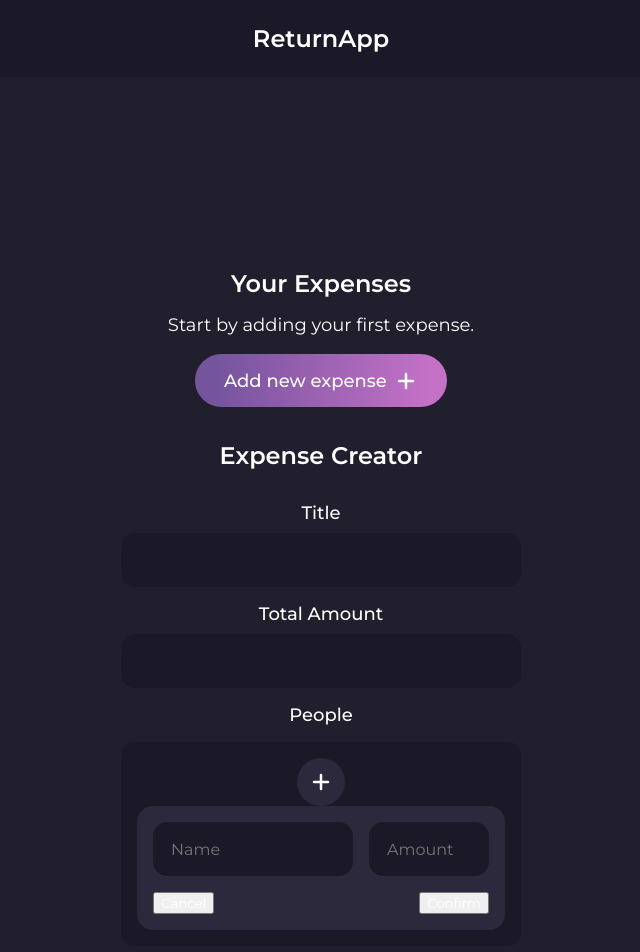
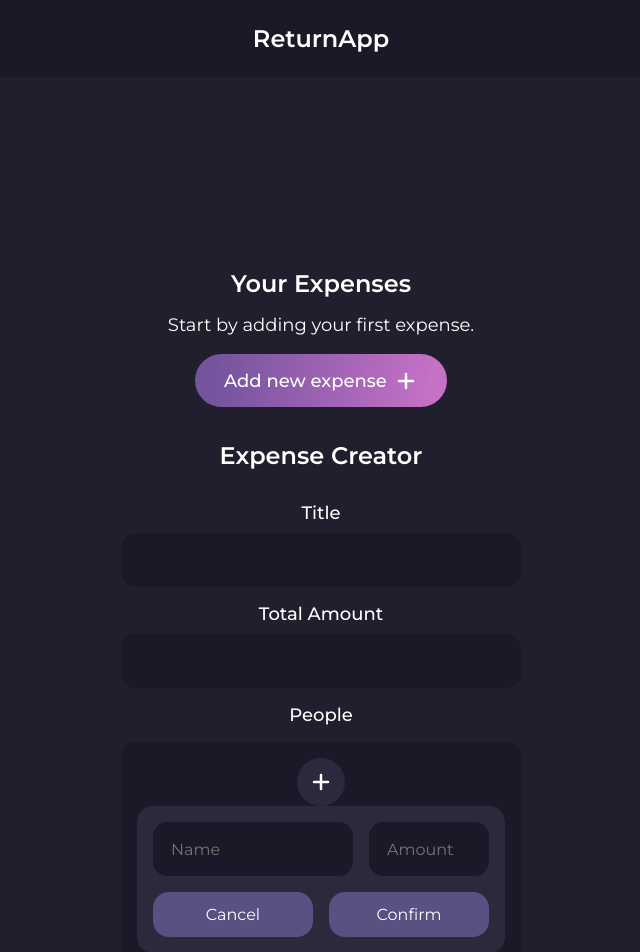
Before and after one commit to chmery/returnapp, a React (Create React App) app: page / in a window 1280 px wide. Shown: the top 952 px of the page, without its empty margins (319-959 px from the left). Built offline with nearby package versions, Linux system fonts and the light colour scheme.

Commit message:
Create secondary button component

```diff
--- a/src/components/Expenses/ExpenseCreator/AddPeople.js
+++ b/src/components/Expenses/ExpenseCreator/AddPeople.js
@@ -1,5 +1,6 @@
 import classes from "./AddPeople.module.css";
 import Input from "../../UI/Input";
+import ButtonSecondary from "../../UI/ButtonSecondary";
 
 const AddPeople = () => {
     return (
@@ -12,8 +13,8 @@ const AddPeople = () => {
                 />
             </div>
             <div className={classes.action}>
-                <button>Cancel</button>
-                <button>Confirm</button>
+                <ButtonSecondary>Cancel</ButtonSecondary>
+                <ButtonSecondary>Confirm</ButtonSecondary>
             </div>
         </div>
     );
--- a/src/components/UI/Button.module.css
+++ b/src/components/UI/Button.module.css
@@ -1,6 +1,5 @@
 .button {
     background: linear-gradient(92.88deg, #75549e 8.76%, #c471c6 93.09%);
-    color: white;
     display: flex;
     align-items: center;
     column-gap: 0.4em;
--- /dev/null
+++ b/src/components/UI/ButtonSecondary.js
@@ -0,0 +1,7 @@
+import classes from "./ButtonSecondary.module.css";
+
+const ButtonSecondary = (props) => {
+    return <button className={classes.button}>{props.children}</button>;
+};
+
+export default ButtonSecondary;
--- /dev/null
+++ b/src/components/UI/ButtonSecondary.module.css
@@ -0,0 +1,14 @@
+.button {
+    background: var(--bright-purple);
+    cursor: pointer;
+    transition: transform 0.1s;
+    font-size: 1rem;
+    border: none;
+    padding: 0.8em 2em;
+    border-radius: 1em;
+    width: 100%;
+}
+
+.button:hover {
+    transform: scale(1.08);
+}
```
